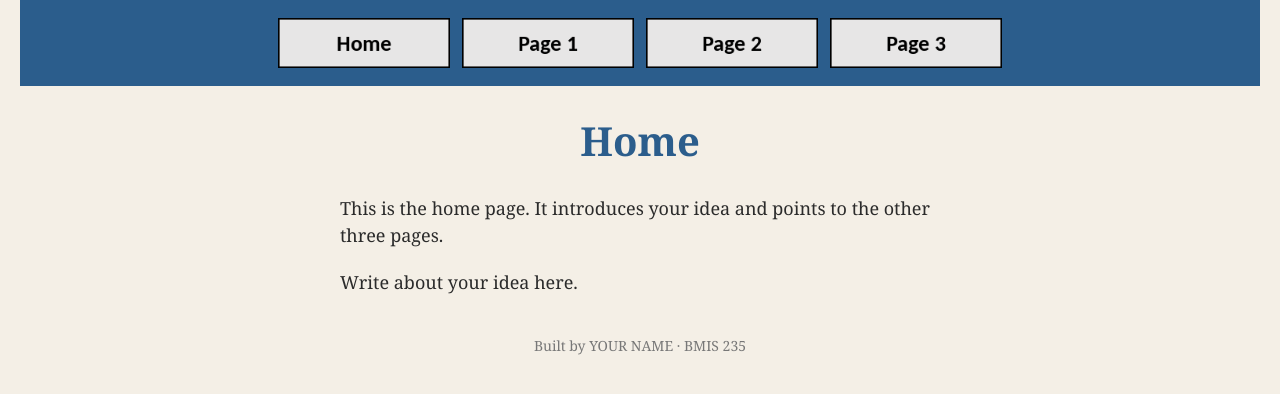
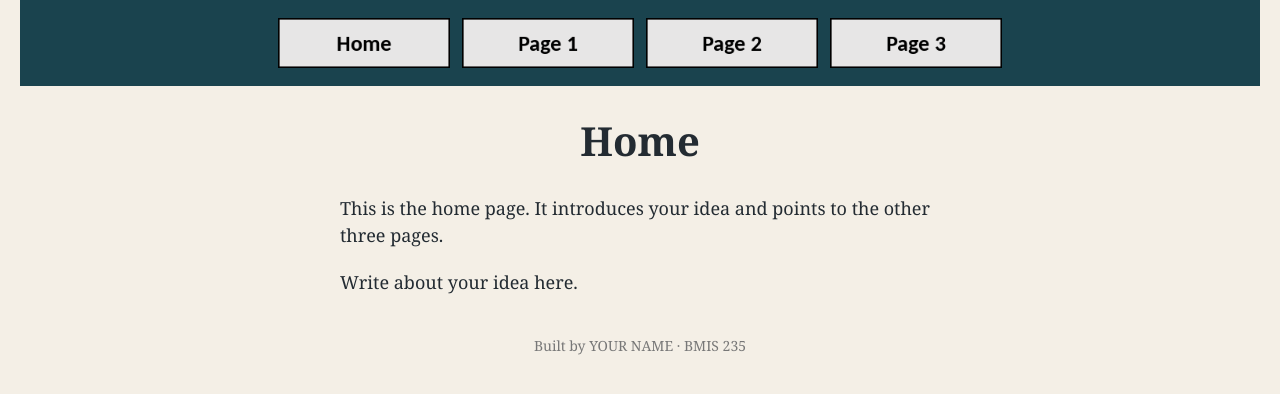
Before and after one commit to ConnorSheppard6/bmis235-html-3, a plain HTML site: page index.html in a window 1280 px wide. Drawn offline with Linux system fonts and the light colour scheme.

Commit message:
Color Change

```diff
--- a/styles.css
+++ b/styles.css
@@ -12,14 +12,14 @@
 body {
     font-family: Georgia, "Times New Roman", serif;
     background-color: #f4efe6;
-    color: #2b2b2b;
+    color: #232b32;
     margin: 0;
     padding: 0 20px 40px 20px;
 }
 
 /* the menu at the top of every page */
 nav {
-    background-color: #2b5d8c;
+    background-color: #1a434e;
     padding: 14px;
     text-align: center;
 }
@@ -39,7 +39,7 @@ nav a {
 }
 
 h1 {
-    color: #2b5d8c;
+    color: #232b32;
     text-align: center;
     font-size: 40px;
 }
```
